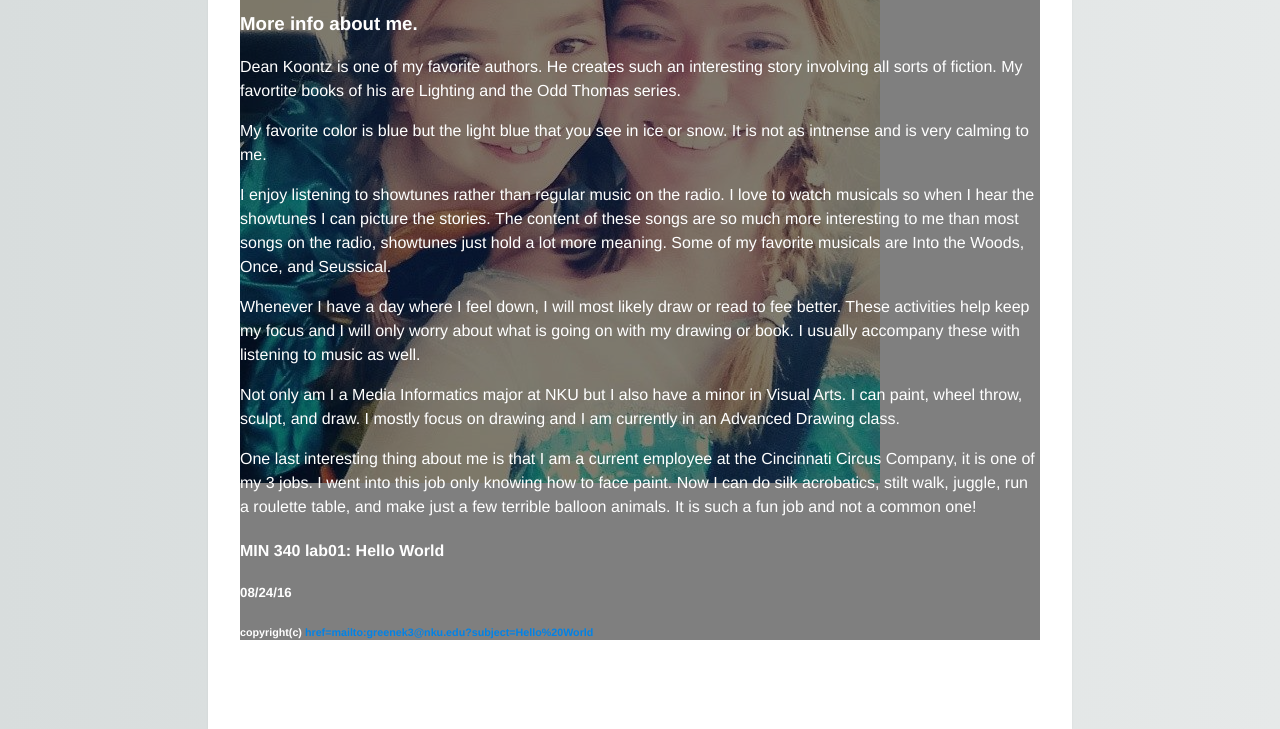
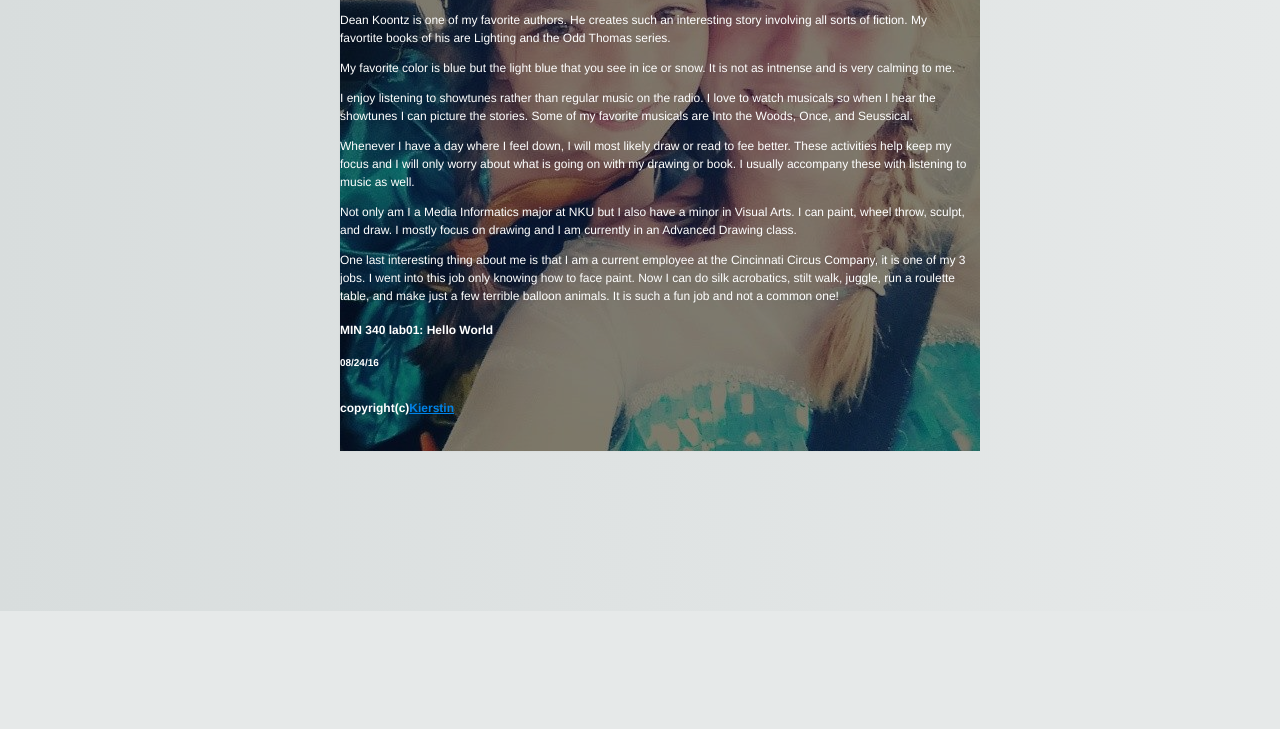
Before and after one commit to kgreene6/min340-lab1, a plain HTML site: page index.html in a window 1280 px wide. Shown: the part 189-918 px from the top of the page. After the commit the page ends 800 px from the top, so only its background shows below. Drawn offline with Linux system fonts and the light colour scheme.

Commit message:
Min340-Lab 1
Finished lab 1

```diff
--- a/index.html
+++ b/index.html
@@ -9,12 +9,12 @@
         <link rel="stylesheet" href="main.css">
     </head>
     <body>
-
-
-        <div id="picture">
-
-       <div id="black">   -
-        <h1>Kierstin Greene</h1>
+        <div id="picture"> </div>
+        <div id="black"> </div>
+        <div id="rechtman">
+           <h1>Kierstin Greene</h1>
+        </div>
+        <div id="Text">
         <h2>Media Informatics, Senior at NKU</h2>
 
 
@@ -28,7 +28,7 @@
         </p>
 
         <p>
-            I enjoy listening to showtunes rather than regular music on the radio.  I love to watch musicals so when I hear the showtunes I can picture the stories.  The content of these songs are so much more interesting to me than most songs on the radio, showtunes just hold a lot more meaning.  Some of my favorite musicals are Into the Woods, Once, and Seussical.
+            I enjoy listening to showtunes rather than regular music on the radio.  I love to watch musicals so when I hear the showtunes I can picture the stories. Some of my favorite musicals are Into the Woods, Once, and Seussical.
         </p>
 
         <p>
@@ -44,8 +44,9 @@
 
         <h4>MIN 340 lab01: Hello World</h4>
                 <h5> 08/24/16 </h5>
-                <h6> copyright(c)<a> href=mailto:greenek3@nku.edu?subject=Hello%20World</a> </h6>
+                     <h6> copyright(c)<a href="mailto:greenek3@nku.edu?Subject=Hello%20again" target="_top">Kierstin</a> </h6>
+
             </div>
-      </div>
+
     </body>
 </html>
--- a/main.css
+++ b/main.css
@@ -8,15 +8,19 @@ body {
     background: #fff;
     box-shadow: 0 0 2px rgba(0, 0, 0, 0.06);
     color: #fff;
-    font-family: "Helvetica Neue", Helvetica, Arial, sans-serif;
-    font-size: 16px;
+    font-family: Helvetica, Arial, sans-serif;
+    font-size: 12px;
     line-height: 1.5;
     margin: 0 auto;
-    max-width: 800px;
-    padding: 2em 2em 4em;
+    max-width: 600px;
+
+
 }
-
-h1, h2, h3, h4, h5, h6 {
+h1{
+   font-family: "rechtman", "WineTasting";
+    font-size: 50px;
+}
+h2, h3, h4, h5, {
     color: #fff;
     font-weight: 600;
     line-height: 1.3;
@@ -25,21 +29,61 @@ h1, h2, h3, h4, h5, h6 {
 h2 {
     margin-top: 1.3em;
 }
+h6 {
+    font-size: 12px
+}
 
 a {
     color: #0083e8;
 }
+a:hover {
+
+    -webkit-animation-name: example;
+    -webkit-animation-duration: 4s;
+    animation-name: example;
+    animation-duration: 4s;
+
+}
+
+@-webkit-keyframes example {
+    from {color: black;}
+    to {color: yellow;}
+}
+
 
 b, strong {
     font-weight: 600;
 }
 
+#rechtman {
+    position: absolute;
+    top: 0px;
+    color: #fff;
+}
+#Text {
+    position: absolute;
+    top: 100px;
+    width: 630px;
+    height: 630px
+
+
+}
+
 #picture {
+    width:640px;
+    height:640px;
     background-image: url("kierstin.jpg");
     background-repeat: no-repeat;
 }
 #black {
+    position: absolute;
+    width:640px;
+    height:640px;
+    top:0px;
     background-color: rgba(0,0,0,0.5);
+}
+#WineTasting {
+    font-family: "WineTasting";
 }
 
 samp {
```
Also changed, not shown: RECHTMAN.TTF (added), k.jpeg (added).
